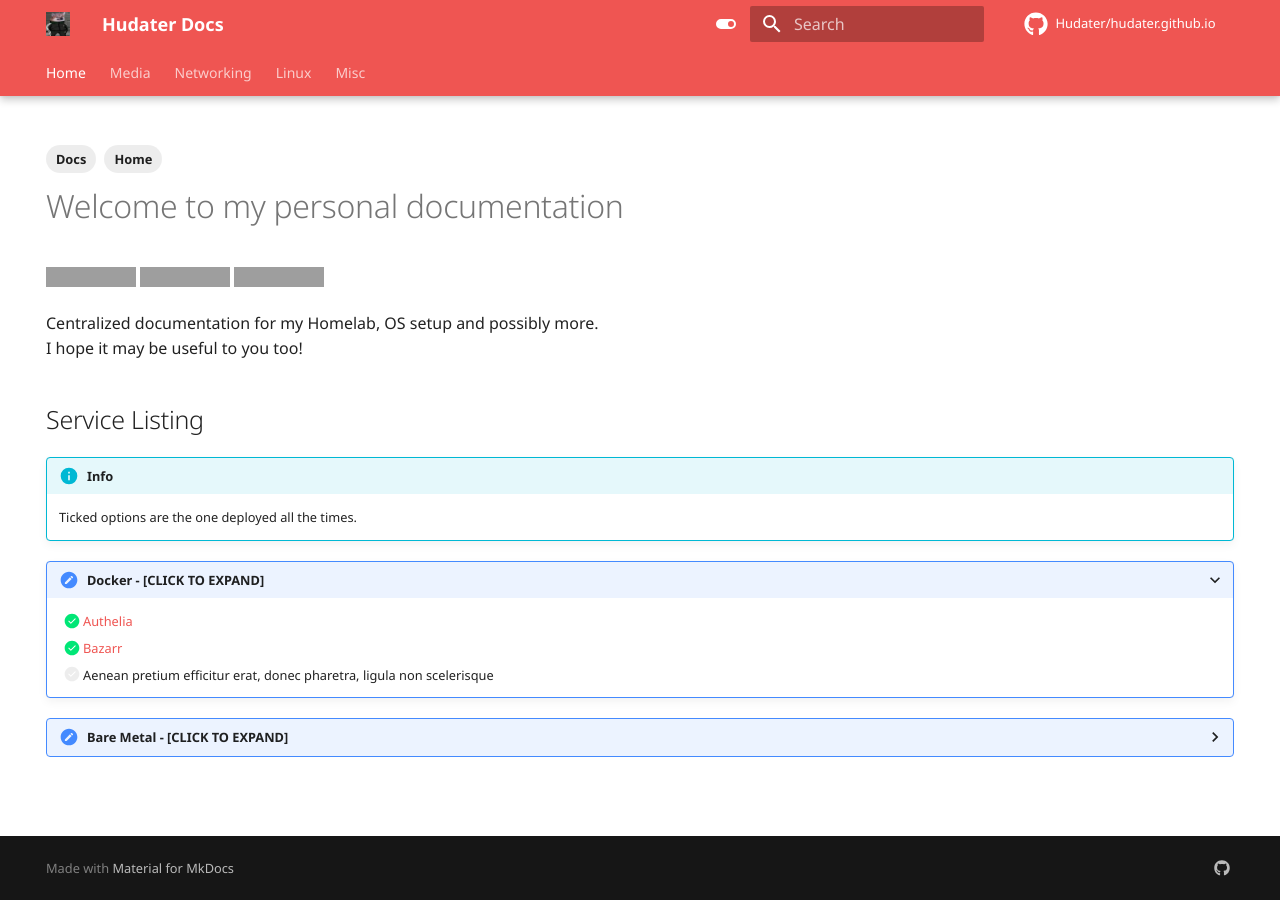
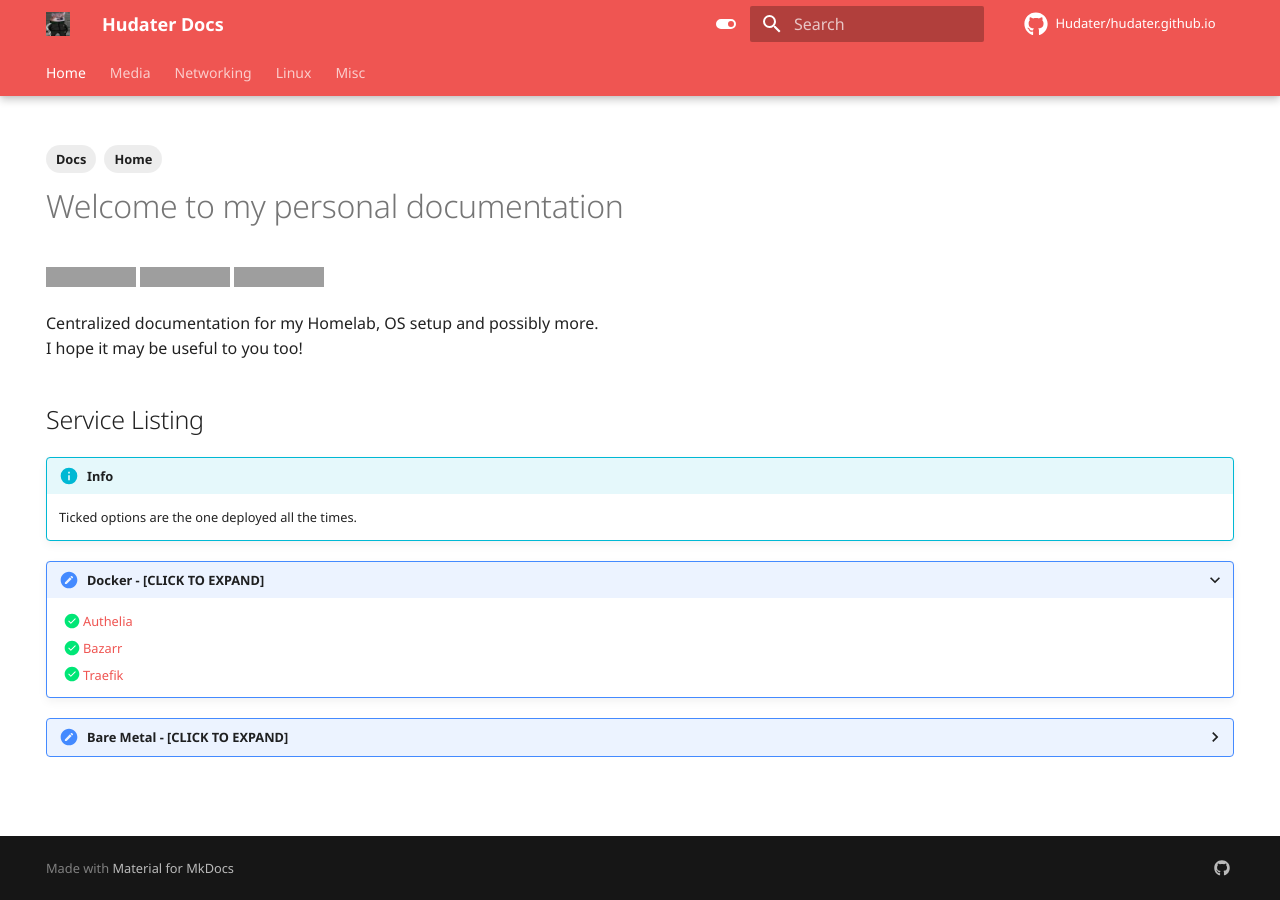
Before and after one commit to Hudater/hudater.github.io, an MkDocs documentation site: the page built from docs/index.md, in a window 1280 px wide. Built offline with MkDocs 1.6.1 and Material for MkDocs 9.7.7, drawn with Linux system fonts in a browser that asks for light colours; some web fonts are replaced; comment, search, counter and statistics services are not loaded; grey boxes are pictures that could not be loaded.

```diff
--- a/docs/index.md
+++ b/docs/index.md
@@ -27,7 +27,7 @@
 
     - [x] [Authelia](networking/authelia.md "SSO Auth")
     - [x] [Bazarr](media/bazarr.md "Subtitles for Sonarr and Radarr")
-    - [ ] Aenean pretium efficitur erat, donec pharetra, ligula non scelerisque
+    - [x] [Traefik](networking/traefik.md "Reverse Proxy")
 
 
 ??? Bare "**Bare Metal** - [CLICK TO EXPAND]"
--- a/mkdocs.yml
+++ b/mkdocs.yml
@@ -80,6 +80,7 @@
     - Sonarr: media/sonarr.md
   - Networking:
     - Authelia: networking/authelia.md
+    - Traefik: networking/traefik.md
   - Linux:
     - Arch: linux/arch.md
   - Misc:
```
Also changed, not shown: docs/networking/traefik.md (added).
